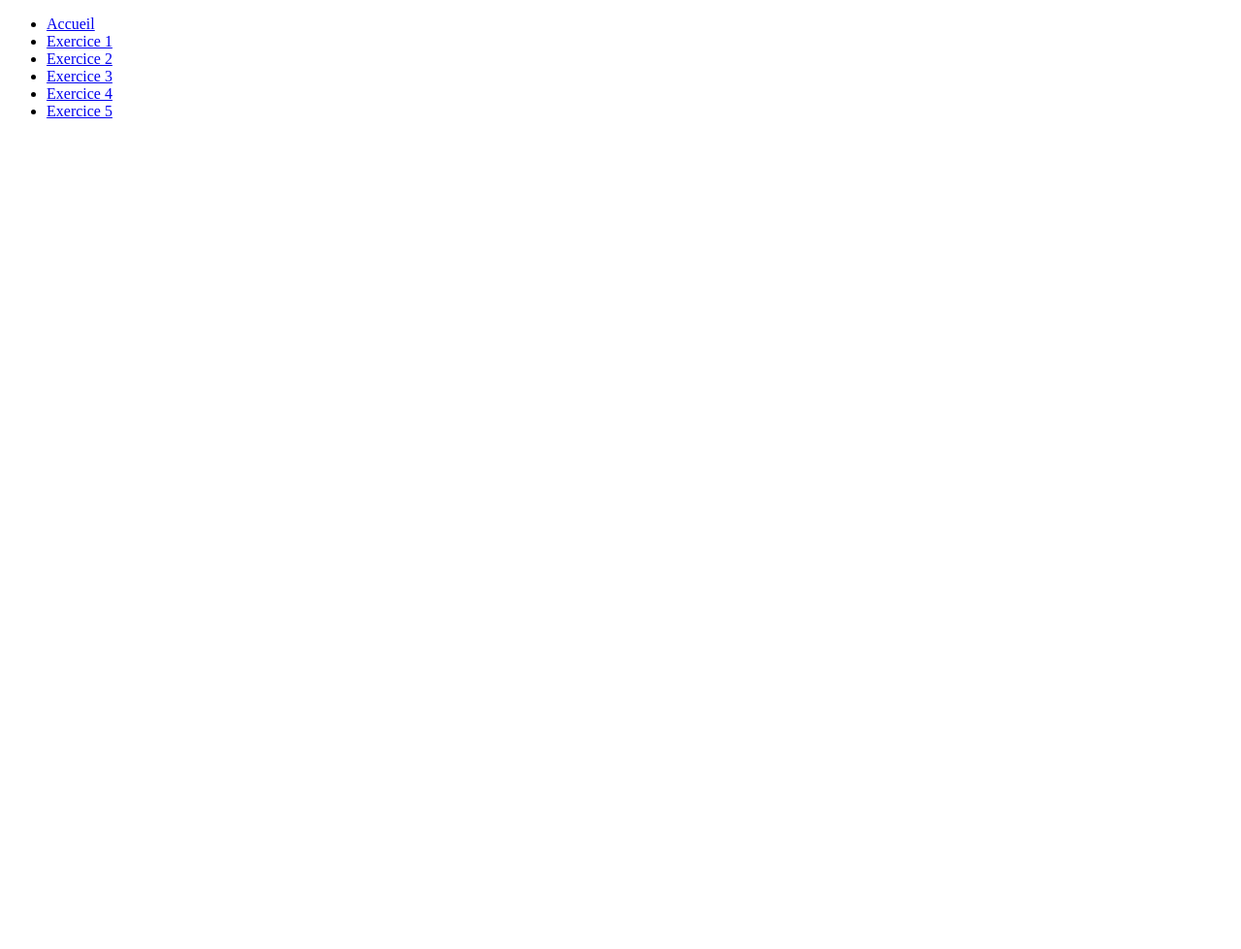
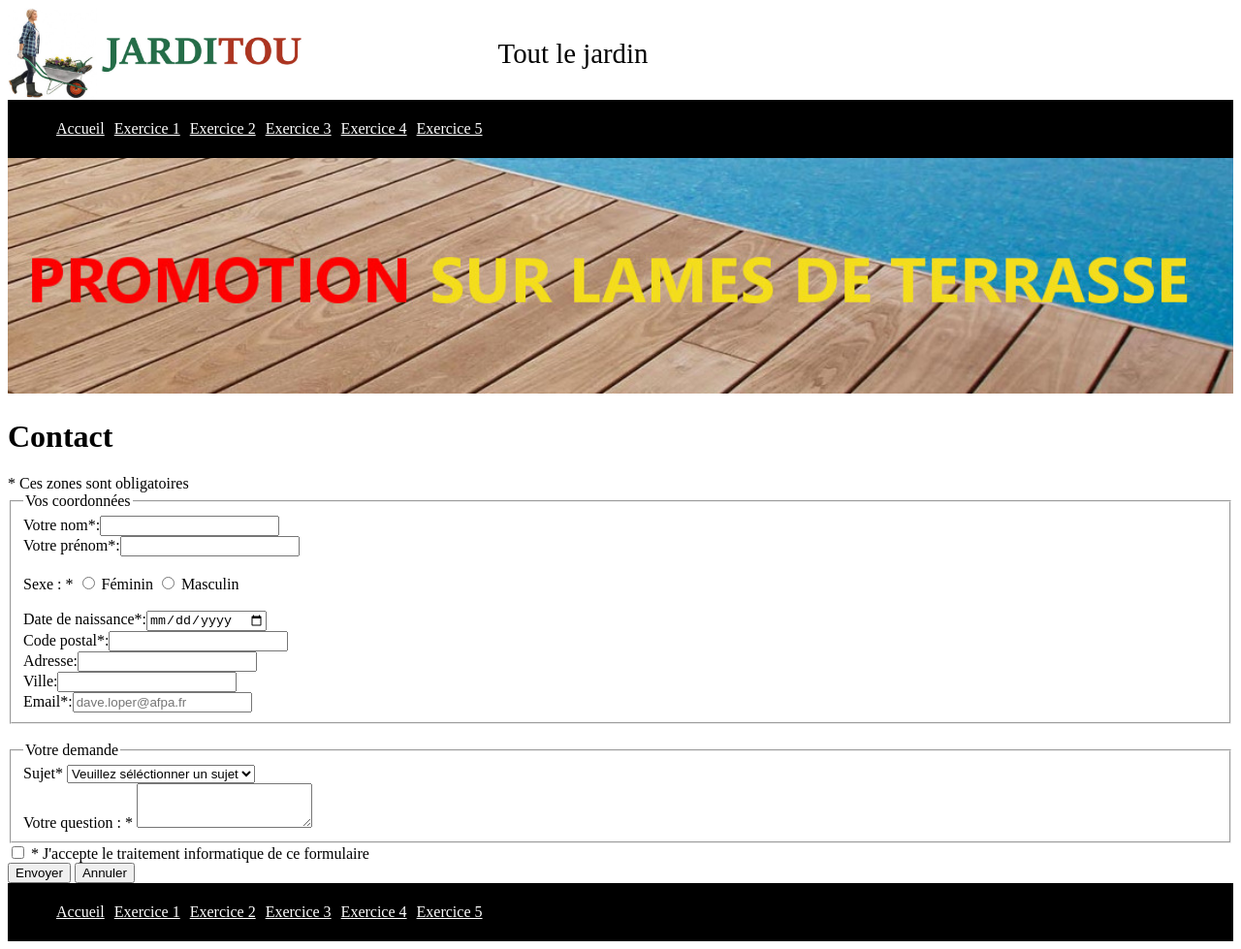
Before and after one commit to DovahkiinH/evaluation_js, a plain HTML site: page Html/Exercice5.html in a window 1280 px wide. Shown: the whole page at 97% size. Before the commit the page ends 800 px from the top, so only its background shows below. Drawn offline with Linux system fonts and the light colour scheme.

Commit message:
Evaluation

```diff
--- a/Html/Exercice5.html
+++ b/Html/Exercice5.html
@@ -1,13 +1,32 @@
 <!DOCTYPE html>
+
 <html lang="fr">
+
 <head>
+
     <meta charset="UTF-8">
+
     <meta name="viewport" content="width=device-width, initial-scale=1.0">
-    <title>Exercice 5</title>
+
+    <link rel="stylesheet" href="/Assets/Jarditou/style.css">
+
+    <title>Exercice5</title>
+
 </head>
+
 <body>
 
     <header>
+
+        <div class="jarditou">
+
+    <img class="logo" src="/Assets/Jarditou/img/jarditou_logo.jpg" alt="jarditou_logo">
+
+    <p class="jardin"> Tout le jardin </p>
+
+        </div>
+
+    </header>
 
     <nav class="menu">
 
@@ -29,13 +48,130 @@
 
     </nav>
 
-    </header>
+      <img class="promo" src="/Assets/Jarditou/img/promotion.jpg" alt="promotion">
 
-    <script src="/Assets/Exercice5.js">
+      <h1>Contact</h1>
 
+      <section>
 
+      <form action="http://bienvu.net/script.php" method="post" id="formulaire_coordonnées">
 
-    </script>
+        <span for="uname">* Ces zones sont obligatoires </span>
+
+        <br>
+
+        <fieldset>
+
+            <legend>Vos coordonnées</legend>
+
+            <label for="nom">Votre nom*:</label><input type="text" name="nom" id="nom" required="required" maxlength="20">
+
+            <span id="nom_manquant"></span>
+
+            <br>
+
+            <label for="prénom">Votre prénom*:</label><input type="text" name="prénom" id="prénom" required="required">
+
+            <br>
+
+            <br>
+
+            <label for="uname">Sexe : * </label>
+
+            <input type="radio" name="Sexe*" value="Féminin"> Féminin
+
+            <input type="radio" name="Sexe*" value="Masculin"> Masculin
+
+            <br>
+
+            <br>
+
+            <label for="date">Date de naissance*:</label><input type="date" name="date" id="date" required="required">
+
+            <br>
+
+            <label for="CodePostal">Code postal*:</label><input type="text" name="CodePostal" id="CodePostal" required="required">
+
+            <br>
+
+            <label for="Adresse">Adresse:</label><input type="text" name="Adresse" id="Adresse">
+
+            <br>
+
+            <label for="Ville">Ville:</label><input type="text" name="Ville" id="Ville">
+
+            <br>
+
+            <label for="email">Email*:</label><input type="email" name="email" id="email" placeholder="dave.loper@afpa.fr" required="required">
+
+           </fieldset>
+
+           <br>
+
+           <fieldset>
+
+            <legend>Votre demande</legend>
+
+            <label for="sujet">Sujet*</label>
+
+            <select id="sujet" required="required">
+
+                <option value="Veuillez séléctionner un sujet" disabled selected>Veuillez séléctionner un sujet</option>
+
+                <option value="Mes commandes">Mes commandes</option>
+
+                <option value="Question sur un produit">Question sur un produit</option>
+
+                <option value="Réclamation">Réclamation</option>
+
+                <option value="Autres">Autres</option>
+
+            </select>
+
+            <br>
+
+            <label for="uname">Votre question : * </label>
+
+            <textarea name="Question" style="height: 40px;"> </textarea>
+
+           </fieldset>
+
+           <input type="checkbox" name="valider" value="valider" required="required"> <label for="uname"> * J'accepte le traitement informatique de ce formulaire </label>
+
+           <br>
+
+           <button type="submit" id="bouton_envoie">Envoyer</button>
+
+           <button type="reset">Annuler</button>
+
+        </form>
+
+      </section>
+
+    <footer>
+
+        <nav class="menu">
+
+            <ul>
+
+        <li> <a href="/index.html">Accueil</a> </li>
+
+        <li> <a href="Exercice1.html">Exercice 1</a> </li>
+
+        <li> <a href="Exercice2.html">Exercice 2</a> </li>
+
+        <li> <a href="Exercice3.html">Exercice 3</a> </li>
+
+        <li> <a href="Exercice4.html">Exercice 4</a> </li>
+
+        <li> <a href="Exercice5.html">Exercice 5</a> </li>
+
+        </ul>
+
+        </nav>
+
+    </footer>
 
 </body>
+
 </html>
```
Lines whose indentation alone changed are shown as unchanged.
